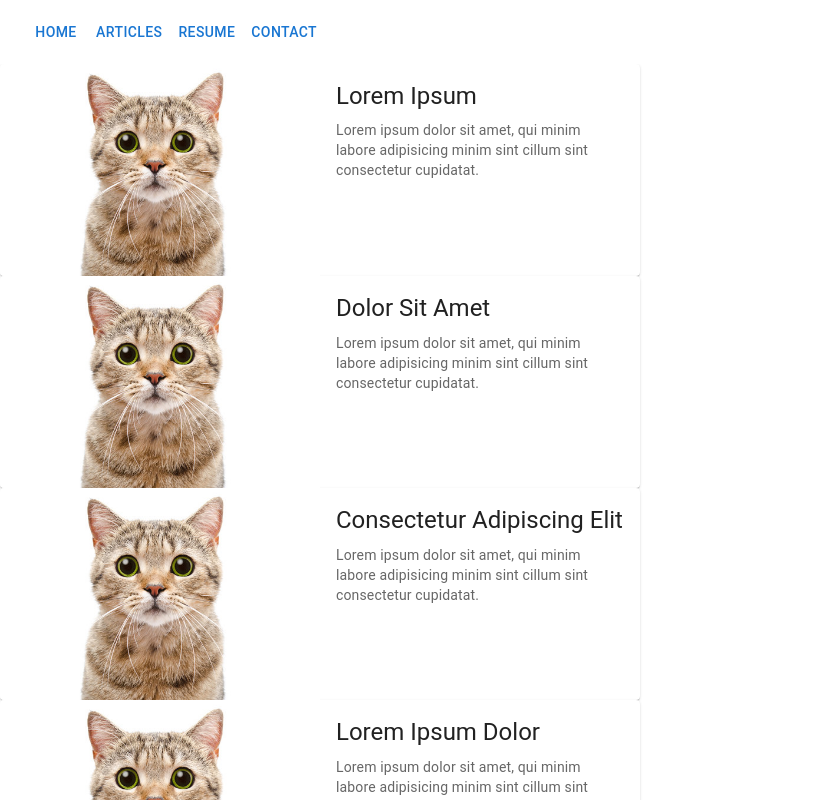
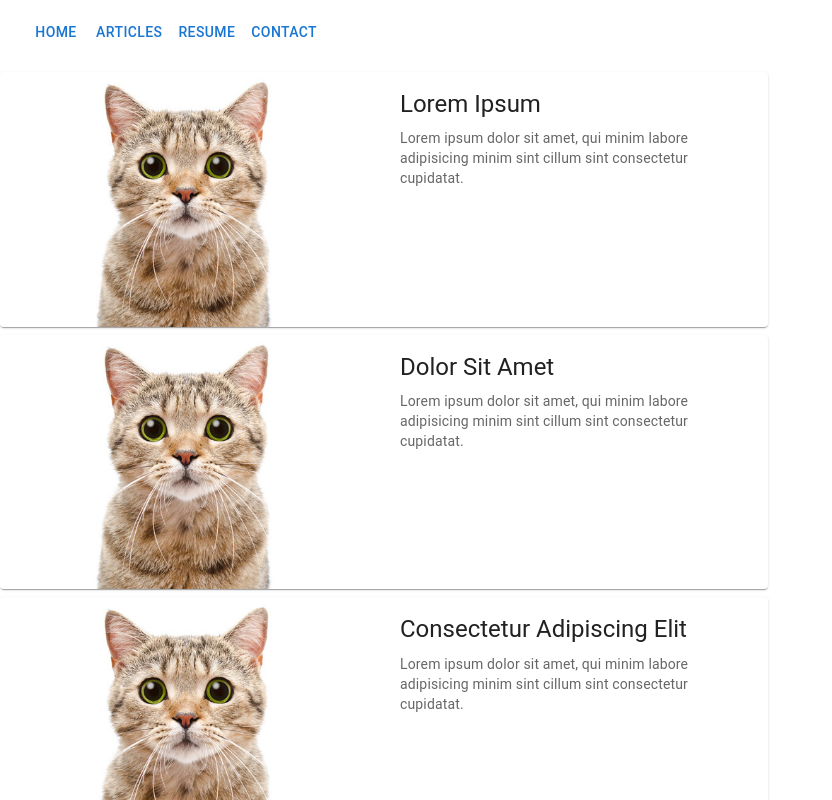
Before and after one commit to kaagaj-bottle/personal-website, a React app in the folder client/: page /articles in a window 1280 px wide. Shown: the top 800 px of the page, without its empty margins (0-832 px from the left). Built offline with nearby package versions, Linux system fonts and the light colour scheme; data requests are answered from the project's data file; the HTML template or start-up script is replaced by a standard one.

Commit message:
minor fix in style

```diff
--- a/client/src/components/ArticleCard.js
+++ b/client/src/components/ArticleCard.js
@@ -13,22 +13,24 @@ const ArticleCard = ({ article }) => {
   return (
     <>
       <Card sx={{
-        maxWidth:{xs:'100%',sm:'50%'},
-        position:'static'
+        maxWidth: { xs: '100%', sm: '60%' },
+        position: 'static',
+        my:'0.5rem'
+
       }}>
 
 
         <CardActionArea>
-          <Box component='div' sx={{ display: { sm:'flex' } }}>
+          <Box component='div' sx={{ display: { sm: 'flex' } }}>
             <CardMedia
               component="img"
               image={CatPicture}
               alt="green iguana"
               sx={{
-                display:'block',
-                marginLeft:'auto',
-                marginRight:'auto',
-                width:'50%'
+                display: 'block',
+                marginLeft: 'auto',
+                marginRight: 'auto',
+                width: '50%'
               }}
             />
             <CardContent>
```
